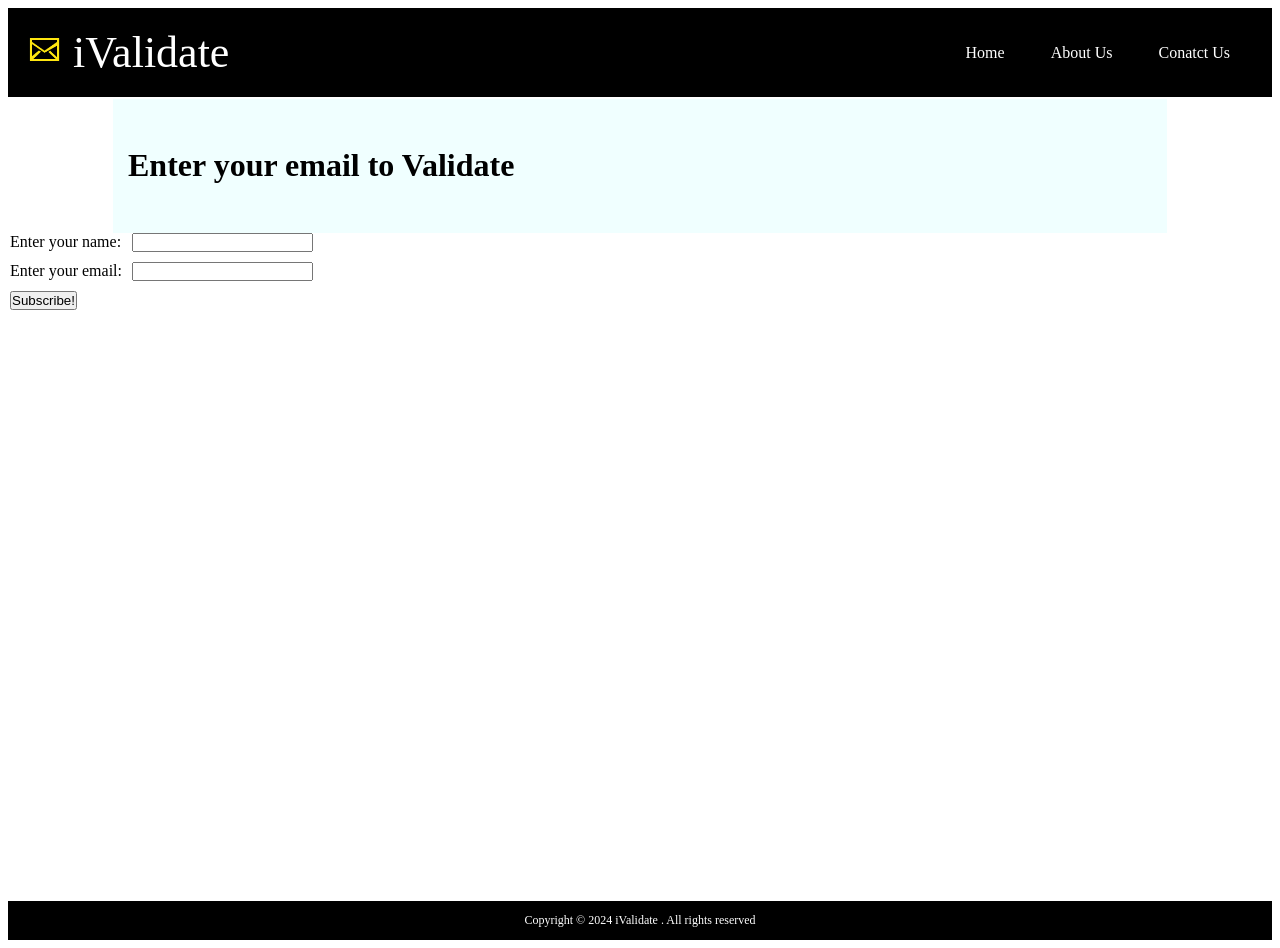
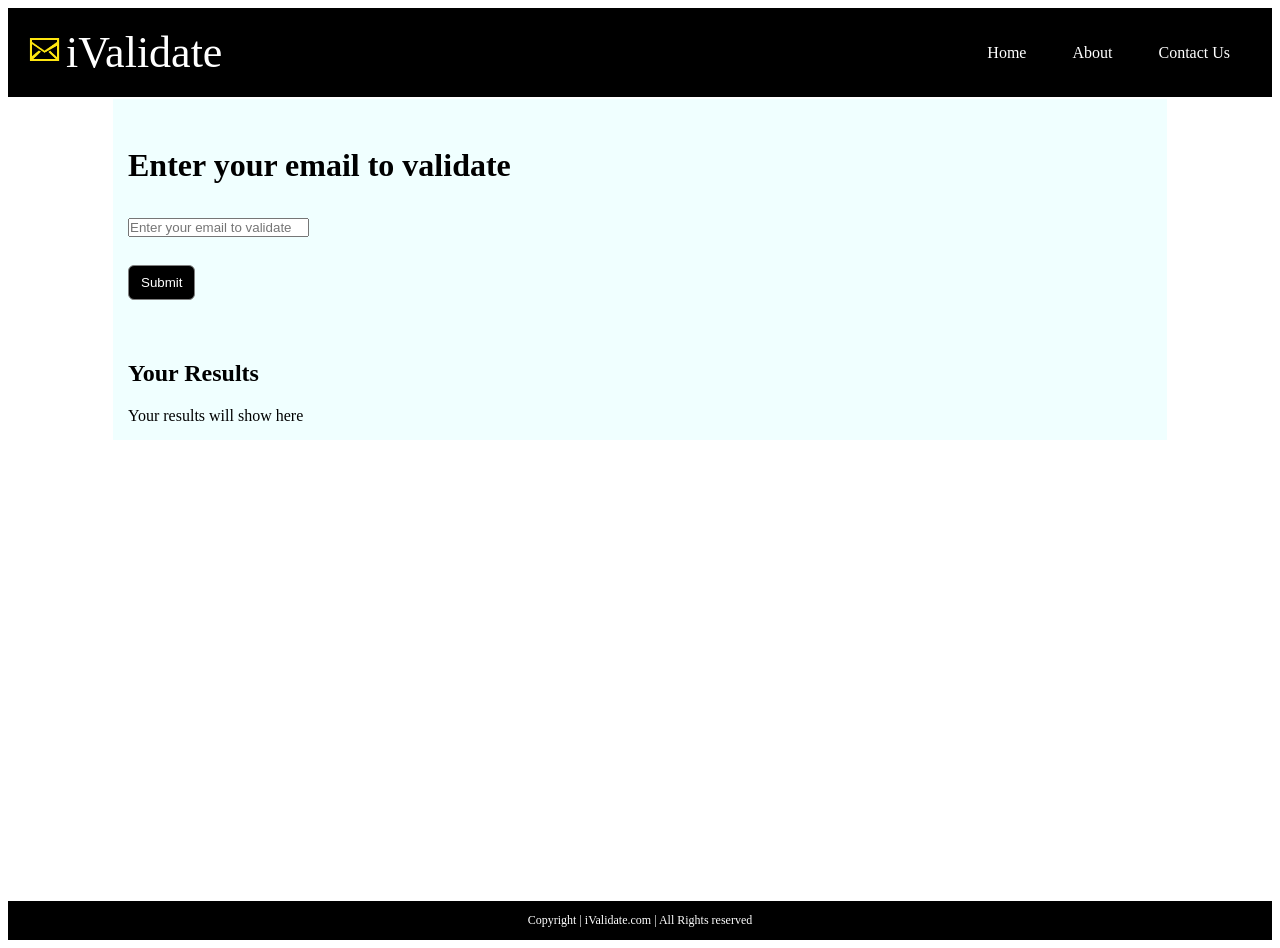
Before and after one commit to ayushsingh7982/EmailValidator, a plain HTML site: page index.html in a window 1280 px wide. Drawn offline with Linux system fonts and the light colour scheme; a web font is replaced by a local one.

Commit message:
Update index.html

```diff
--- a/index.html
+++ b/index.html
@@ -1,50 +1,51 @@
 <!DOCTYPE html>
 <html lang="en">
+
 <head>
-    <meta charset="UTF-8" />
-    <meta name="viewport" content="width=device-width, initial-scale=1.0" />
-    <title>iValidate-Email Valiidator for your Business</title>
-    <link rel="stylesheet" href="css/style.css" />
-    <style>
-      @import url("https://fonts.googleapis.com/css2?family=Gentium+Book+Plus:ital,wght@0,400;0,700;1,400;1,700&display=swap");
-    </style>
+    <meta charset="UTF-8">
+    <meta name="viewport" content="width=device-width, initial-scale=1.0">
+    <title>iValidate - Email Validator for your Business</title>
+    <link rel="stylesheet" href="css/style.css">
+
 </head>
+
 <body>
     <header>
         <nav>
             <div class="logo">
-            <img src="img/icons8-email-64.png" alt=""><span>   iValidate</span></div>
+                <img src="img/icons8-email-64.png" alt="email svg">
+               <span>iValidate</span></div>
             <ul>
                 <li><a href="/">Home</a></li>
-          <li><a href="/">About Us</a></li>
-          <li><a href="/">Conatct Us</a></li>
+                <li><a href="/">About</a></li>
+                <li><a href="/">Contact Us</a></li>
             </ul>
         </nav>
     </header>
-
     <main>
         <div class="container">
-            <h1>Enter your email to Validate</h1>
+            <h1>Enter your email to validate</h1>
+            <form action="/submit" method="post">
+                <!-- Input Filed to Validate Email Address -->
+                <input placeholder="Enter your email to validate" type="text" id="username" name="username" required>
+                <br><br>
+                <!-- Submit button -->
+                <input id="submitBtn" class="btn" type="submit" value="Submit">
+              </form>
         </div>
-        <form action="" method="get" class="form-example">
-            <div class="form-example">
-              <label for="name">Enter your name: </label>
-              <input type="text" name="name" id="name" required />
+
+        <div class="container">
+            <h2>Your Results</h2>
+            <div id="resultCont">
+                Your results will show here
+
             </div>
-            <div class="form-example">
-              <label for="email">Enter your email: </label>
-              <input type="email" name="email" id="email" required />
         </div>
-            <div class="form-example">
-              <input type="submit" value="Subscribe!" />
-            </div>
-          </form>
-
     </main>
-
     <footer>
-        Copyright © 2024 iValidate . All rights reserved
+        Copyright | iValidate.com | All Rights reserved
     </footer>
     <script src="js/index.js"></script>
 </body>
+
 </html>
```
Lines whose indentation alone changed are shown as unchanged.
